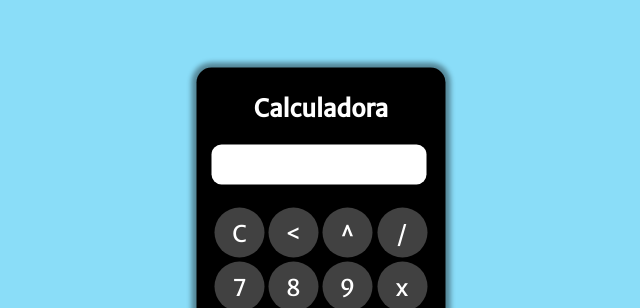
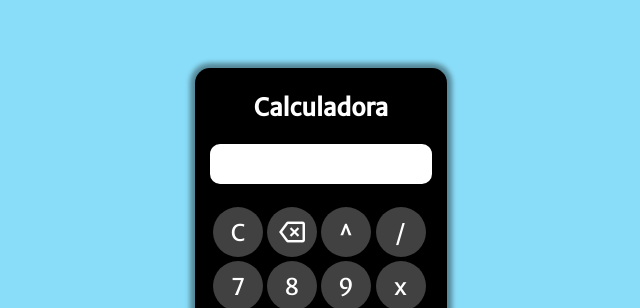
Before and after one commit to MetzkerDeveloper/Calculadora, a plain HTML site: page index.html in a window 1280 px wide. Shown: the part 104-412 px from the top of the page, 319-959 px from the left. Drawn offline with nearby package versions, Linux system fonts and the light colour scheme.

Commit message:
Atualização index e style
Foi atualizado no index : foi acrescendo um span para aparecer o botão de backspace do Google Fonts. Já no CSS foi feito a correção para os números não passarem o width máximo da tela onde aparece os resultados.

```diff
--- a/css/style.css
+++ b/css/style.css
@@ -45,24 +45,29 @@
         border-radius: 20px;
     }
     .btn-igual:hover{
-        background-color: #e28103d5;
+        background-color: #e28103c5;
     }
     #resultado{
-      width:274px;
       height: 40px;
       background-color: #fff;
       text-align: right;
       color: #000000;
-      font-size: 35px;
+      font-size: 30px;
       justify-content: center;
       border-radius: 10px;
-      max-width: 9ch;
+      width: 222px;
       overflow: hidden;
-      text-overflow: ellipsis;
+      text-overflow: clip;
       white-space: nowrap;
     }
+    .material-symbols-outlined{
+    font-variation-settings: 'FILL' 0,'wght' 600,'GRAD' 0,'opsz' 48;
+    text-align: center;
+    margin-top: 5px;
+    font-size:30px;
+    }
     h2{
-        padding: 10px;
+        padding: 9px;
         padding-bottom: 1px;
         text-align: center;
     }
--- a/index.html
+++ b/index.html
@@ -9,6 +9,8 @@
     <link rel="preconnect" href="https://fonts.googleapis.com">
     <link rel="preconnect" href="https://fonts.gstatic.com" crossorigin>
     <link href="https://fonts.googleapis.com/css2?family=Merriweather+Sans:ital@0;1&family=Montserrat&family=Sacramento&display=swap" rel="stylesheet">
+    <!-- Google Icon -->
+    <link rel="stylesheet" href="https://fonts.googleapis.com/css2?family=Material+Symbols+Outlined:opsz,wght,FILL,GRAD@20..48,100..700,0..1,-50..200" />
         <!-- Style -->
     <link rel="stylesheet" href="css/style.css">
 </head>
@@ -20,7 +22,8 @@
             <table>
                 <tr>
                     <td><button class="botao" onclick="clean()">C</button></td>
-                    <td> <button class="botao" onclick="back()"><</button></td>
+                    <td> <button class="botao" onclick="back()"><span class="material-symbols-outlined">
+                        backspace</span></button></td>
                     <td><button class="botao" onclick="insert('**')">^</button></td>
                     <td><button class="botao" onclick="insert('/')">/</button></td>
                 </tr>
```
